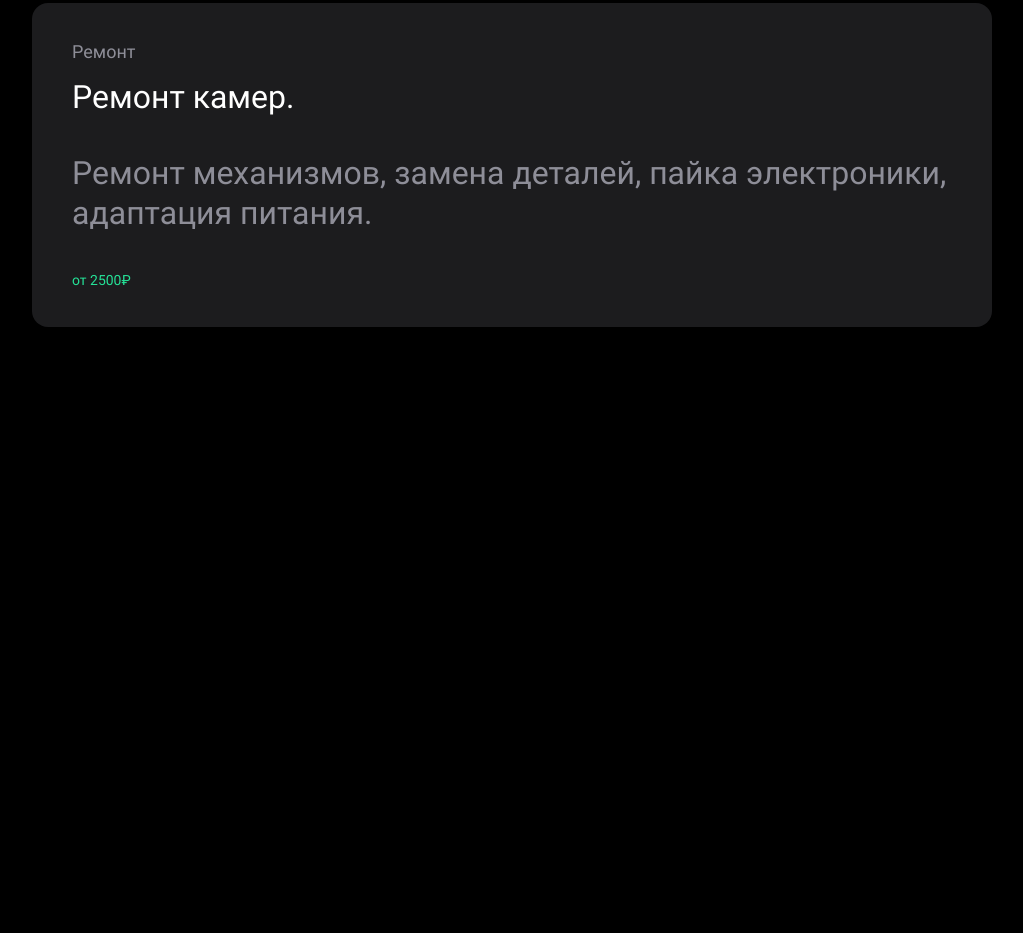
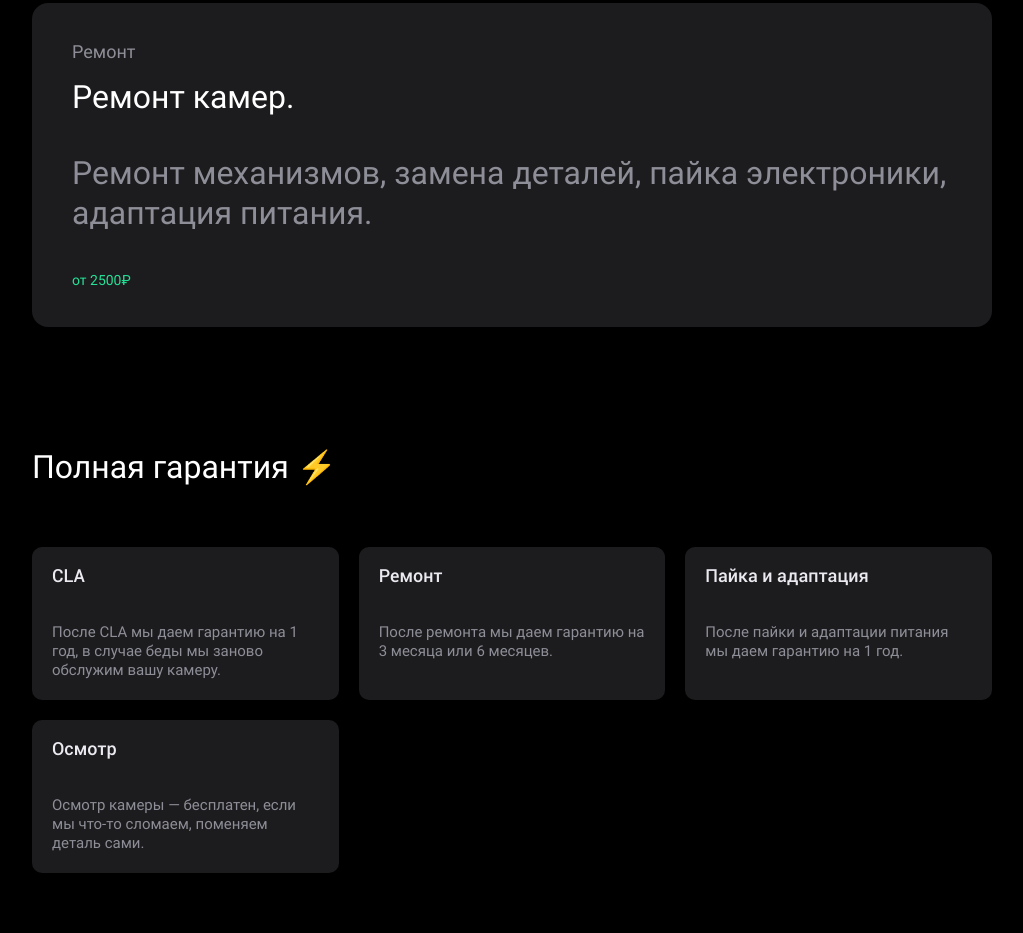
Before and after one commit to TakeYourEnergy/CameraRepair, a plain HTML site: page index.html in a window 1280 px wide. Shown: the part 2495-3428 px from the top of the page, without its empty margins (128-1151 px from the left). Before the commit the page ends 2882 px from the top, so only its background shows below. Drawn offline with Linux system fonts and the light colour scheme.

Commit message:
add small cards + adaptive

```diff
--- a/index.html
+++ b/index.html
@@ -49,16 +49,42 @@
       <div class="wrapper">
         <ul class="cards__box">
           <li class="cards__item">
-            <h3 class="cards__subtitle">CLA</h3>
-            <h2 class="cards__title">Чистка камер.</h2>
+            <p class="cards__subtitle">CLA</p>
+            <h3 class="cards__title">Чистка камер.</h3>
             <p class="cards__text">Замена уплотнителей, дампфера зеркала, смазка механизмов, юстировка.</p>
             <p class="cards__price">от 2000₽</p>
           </li>
           <li class="cards__item">
-            <h3 class="cards__subtitle">Ремонт</h3>
-            <h2 class="cards__title">Ремонт камер.</h2>
+            <p class="cards__subtitle">Ремонт</p>
+            <h3 class="cards__title">Ремонт камер.</h3>
             <p class="cards__text">Ремонт механизмов, замена деталей, пайка электроники, адаптация питания.</p>
             <p class="cards__price">от 2500₽</p>
+          </li>
+        </ul>
+      </div>
+    </section>
+    <section class="guarantee">
+      <div class="wrapper">
+        <h2 class="guarantee__title">Полная гарантия &#9889;</h2>
+        <ul class="guarantee__box">
+          <li class="guarantee__item">
+            <h4 class="guarantee__subtitle">CLA</h4>
+            <p class="guarantee__text">После CLA мы даем гарантию на 1 год, в случае беды мы заново обслужим вашу
+              камеру.
+            </p>
+          </li>
+          <li class="guarantee__item">
+            <h4 class="guarantee__subtitle">Ремонт</h4>
+            <p class="guarantee__text">После ремонта мы даем гарантию на 3 месяца или 6 месяцев.</p>
+          </li>
+          <li class="guarantee__item">
+            <h4 class="guarantee__subtitle">Пайка и адаптация</h4>
+            <p class="guarantee__text">После пайки и&nbsp;адаптации питания мы&nbsp;даем гарантию на&nbsp;1&nbsp;год.
+            </p>
+          </li>
+          <li class="guarantee__item">
+            <h4 class="guarantee__subtitle">Осмотр</h4>
+            <p class="guarantee__text">Осмотр камеры — бесплатен, если мы что-то сломаем, поменяем деталь сами.</p>
           </li>
         </ul>
       </div>
--- a/styles/modules/_variables.scss
+++ b/styles/modules/_variables.scss
@@ -6,6 +6,7 @@ $background-colorLast: #FFD233;
 $color-text: #8E8E98;
 $color-cards: #1C1C1E;
 $color-hover: #232327;
+$subtitle-card: #EAEAF0;
 
 $max-width: 1440px;
 $min-width: 320px;
--- a/styles/modules/blocks/_cards.scss
+++ b/styles/modules/blocks/_cards.scss
@@ -42,7 +42,7 @@
 
 @include mini-tablet {
   .cards {
-    padding: 40px 0;
+    padding: 40px 0 30px 0;
     &__box {
       grid-template-columns: repeat(auto-fit, minmax(280px, 1fr));
     }
--- /dev/null
+++ b/styles/modules/blocks/_guarantee.scss
@@ -0,0 +1,58 @@
+.guarantee {
+  padding: 60px 0;
+  &__title {
+    @include text-regular(32px, 400, normal, 40px);
+    margin: 0 0 60px 0;
+  }
+  &__box {
+    display: grid;
+    grid-template-columns: repeat(auto-fit, minmax(265px, 1fr));
+    padding: 0;
+    margin: 0;
+    list-style-type: none;
+    gap: 20px;
+  }
+  &__item {
+    padding: 20px;
+    background-color: $color-cards;
+    border-radius: 10px;
+  }
+  &__subtitle {
+    @include text-regular(18px, 500, normal, 18px);
+    color: $subtitle-card;
+    margin: 0 0 38px 0;
+  }
+  &__text {
+    @include text-regular(15px, 400, normal, 19px);
+    margin: 0;
+    color: $color-text;
+  }
+}
+
+@include tablet {
+  .guarantee__title {
+    @include text-regular(20px, 400, normal, 30px);
+  }
+}
+
+@include mini-tablet {
+  .guarantee {
+    padding: 40px 0 30px 0;
+    &__item {
+      padding: 20px 20px 38px;
+      &:nth-of-type(1) {
+        padding: 20px;
+      }
+    }
+    &__title {
+      @include text-regular(12px, 400, normal, 18px);
+      margin: 0 0 40px 0;
+    }
+    &__subtitle {
+      margin: 0 0 36px 0;
+    }
+    &__text {
+      @include text-regular(12px, 400, normal, 18px);
+    }
+  }
+}
--- a/styles/style.scss
+++ b/styles/style.scss
@@ -13,3 +13,4 @@
 @import '../styles/modules/blocks/gallery';
 @import '../styles/modules/blocks/description';
 @import '../styles/modules/blocks/cards';
+@import '../styles/modules/blocks/guarantee';
```
Also changed, not shown: styles/style.css.
